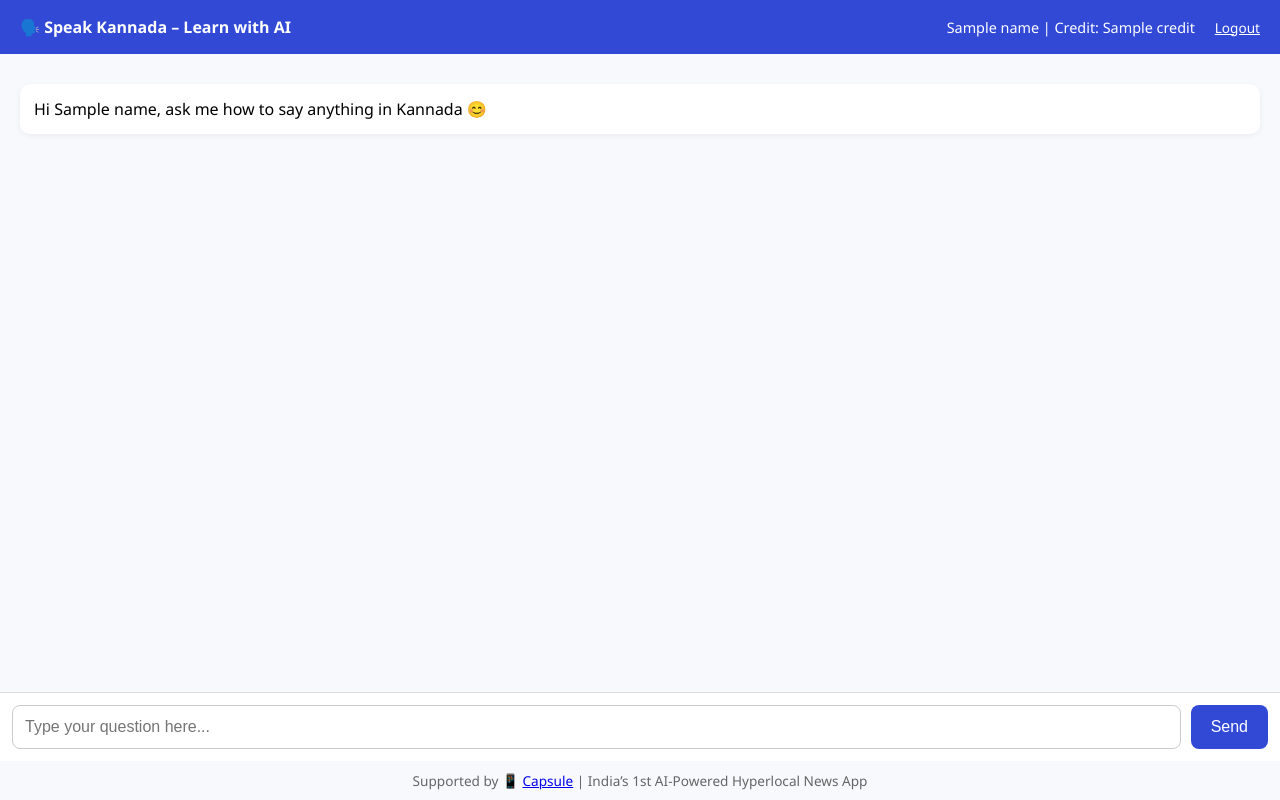
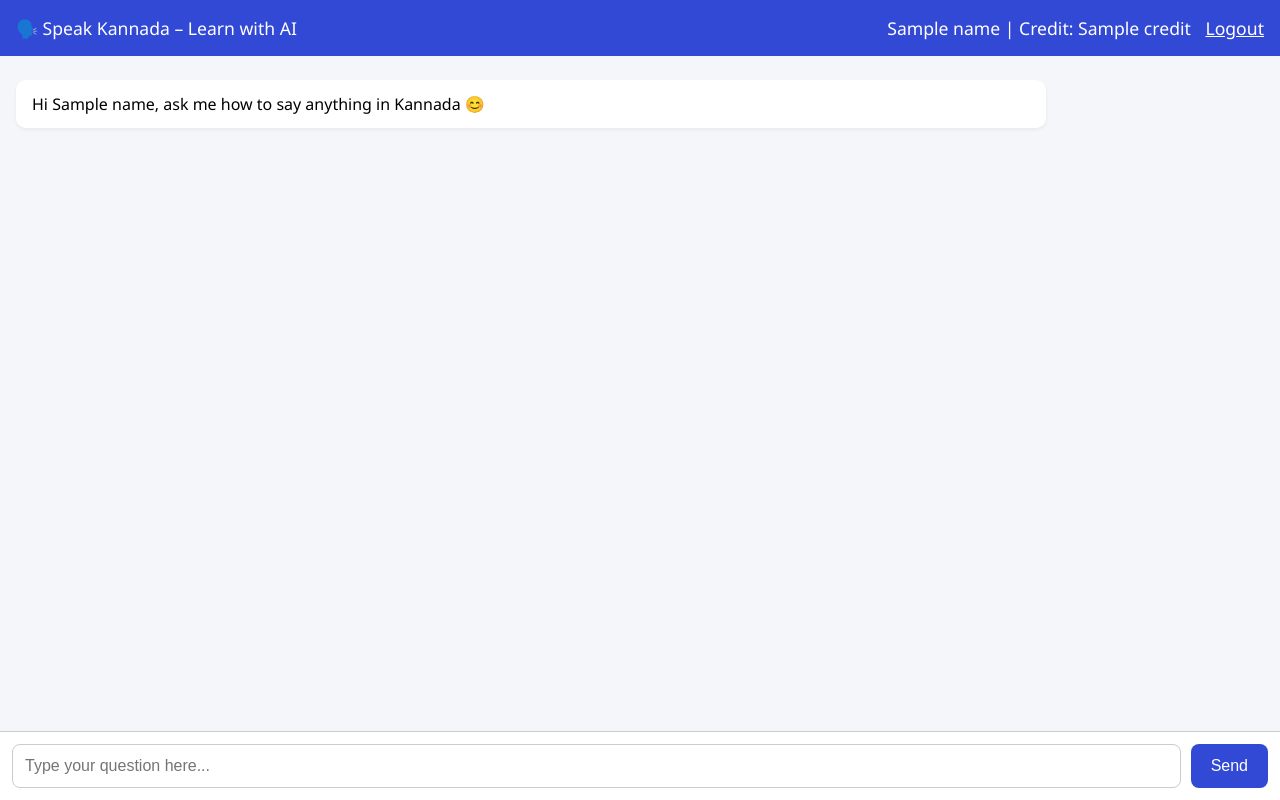
Before and after one commit to Superai-cool/Speak-Kannada, a Flask app: template templates/dashboard.html in a window 1280 px wide. Run offline with Flask 3, Linux system fonts and the light colour scheme; the template is opened without the code that fills it: most values are stand-ins (such as "Sample title", 1, 10 or a date in 2020); parts of the project's set-up code (start-up, migrations or seed data) failed here and were passed over.

Commit message:
Update dashboard.html

```diff
--- a/templates/dashboard.html
+++ b/templates/dashboard.html
@@ -6,9 +6,9 @@
   <meta name="viewport" content="width=device-width, initial-scale=1.0" />
   <style>
     body {
+      margin: 0;
       font-family: 'Segoe UI', sans-serif;
-      margin: 0;
-      background: #f7f9fc;
+      background: #f4f6fa;
       display: flex;
       flex-direction: column;
       height: 100vh;
@@ -17,59 +17,56 @@
     header {
       background: #3249d6;
       color: white;
-      padding: 16px 20px;
+      padding: 16px;
+      font-size: 1.1rem;
       display: flex;
       justify-content: space-between;
       align-items: center;
-      font-size: 1rem;
-    }
-
-    header .left {
-      font-weight: 600;
-    }
-
-    header .right {
-      font-size: 0.9rem;
+      font-weight: 500;
     }
 
     .chat-container {
       flex: 1;
-      padding: 20px;
       overflow-y: auto;
+      padding: 16px;
+      display: flex;
+      flex-direction: column;
     }
 
     .message {
       background: white;
-      padding: 14px;
-      margin: 10px 0;
+      padding: 12px 16px;
+      margin: 8px 0;
       border-radius: 10px;
-      box-shadow: 0 2px 6px rgba(0,0,0,0.05);
+      max-width: 80%;
+      line-height: 1.5;
+      box-shadow: 0 2px 4px rgba(0,0,0,0.05);
     }
 
-    .user {
-      background: #e1efff;
-      text-align: right;
+    .message.user {
+      align-self: flex-end;
+      background: #dcf2ff;
     }
 
-    .input-bar {
+    form {
       display: flex;
       padding: 12px;
-      background: #ffffff;
-      border-top: 1px solid #ddd;
+      background: white;
+      border-top: 1px solid #ccc;
     }
 
-    .input-bar input {
+    input[type="text"] {
       flex: 1;
       padding: 12px;
+      border-radius: 8px;
+      border: 1px solid #ccc;
       font-size: 1rem;
-      border: 1px solid #ccc;
-      border-radius: 8px;
+      margin-right: 10px;
     }
 
-    .input-bar button {
+    button {
       padding: 12px 20px;
-      margin-left: 10px;
-      background: #3249d6;
+      background-color: #3249d6;
       color: white;
       border: none;
       border-radius: 8px;
@@ -77,44 +74,38 @@
       cursor: pointer;
     }
 
-    footer {
-      text-align: center;
-      padding: 10px;
-      font-size: 0.85rem;
-      color: #666;
+    @media (max-width: 600px) {
+      .message {
+        max-width: 100%;
+        font-size: 0.95rem;
       }
 
-    .logout-link {
-      color: white;
-      text-decoration: underline;
-      margin-left: 16px;
-      font-size: 0.85rem;
+      input[type="text"] {
+        font-size: 0.9rem;
+      }
+
+      button {
+        padding: 10px 16px;
+        font-size: 0.9rem;
+      }
     }
   </style>
 </head>
 <body>
+
 <header>
-    <div class="left">
-      🗣️ Speak Kannada – Learn with AI
-    </div>
-    <div class="right">
-      {{ name }} | Credit: {{ credit }}
-      <a href="/logout" class="logout-link">Logout</a>
-    </div>
+  <span>🗣️ Speak Kannada – Learn with AI</span>
+  <span>{{ name }} | Credit: {{ credit }} <a href="/logout" style="color:#fff; text-decoration: underline; margin-left:10px;">Logout</a></span>
 </header>
 
 <div class="chat-container" id="chatBox">
   <div class="message">Hi {{ name }}, ask me how to say anything in Kannada 😊</div>
 </div>
 
-  <form class="input-bar" onsubmit="sendMessage(event)">
+<form onsubmit="sendMessage(event)">
   <input type="text" id="userInput" placeholder="Type your question here..." required />
   <button type="submit">Send</button>
 </form>
-
-  <footer>
-    Supported by 📱 <a href="https://2ly.link/265bX" target="_blank">Capsule</a> | India’s 1st AI-Powered Hyperlocal News App
-  </footer>
 
 <script>
   function sendMessage(event) {
@@ -142,10 +133,14 @@
       botMsg.innerHTML = response;
       chatBox.appendChild(botMsg);
       chatBox.scrollTop = chatBox.scrollHeight;
+
+      // Reload to update credit
+      setTimeout(() => location.reload(), 600);
     });
 
     input.value = "";
   }
 </script>
+
 </body>
 </html>
```
Lines whose indentation alone changed are shown as unchanged.
